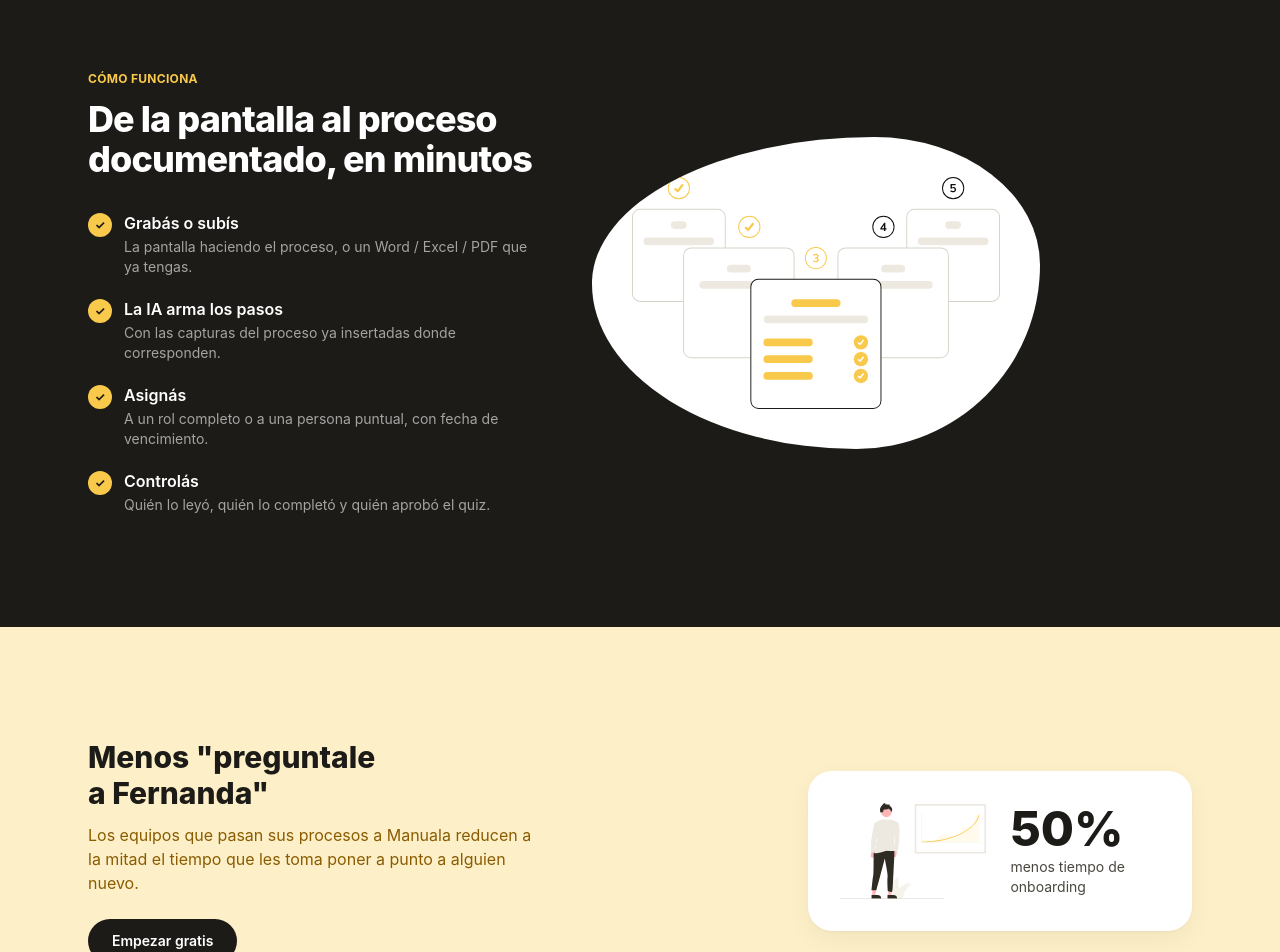
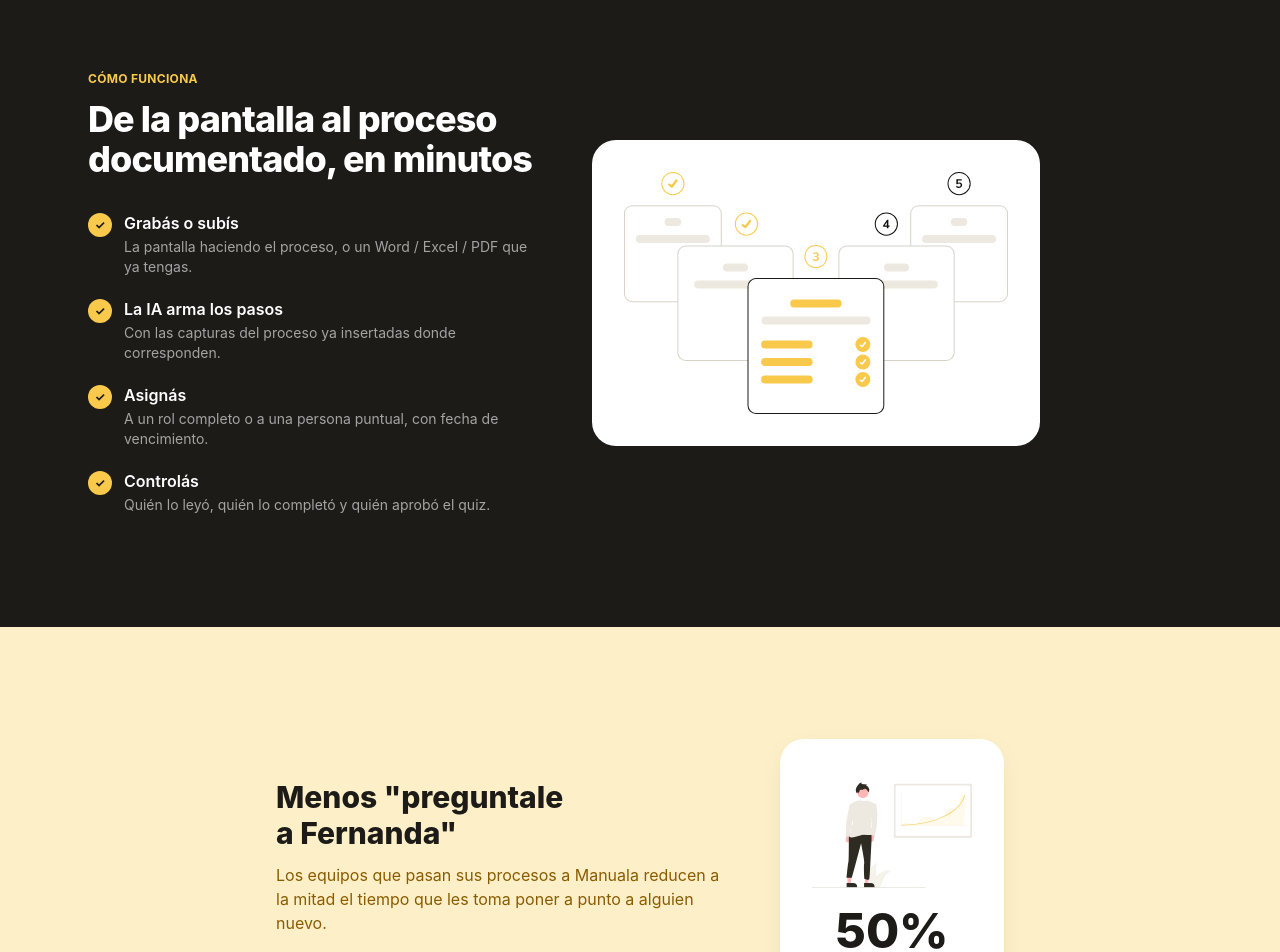
Before and after one commit to joabrusso/manuala-landing, a Next.js app: page / in a window 1280 px wide. Shown: the part 1500-2452 px from the top of the page. Built offline with nearby package versions, Linux system fonts and the light colour scheme.

Commit message:
Revertir blob en panel de Cómo funciona (no funcionaba con esa ilustración) y compactar card del 50% para sacar espacio negativo

```diff
--- a/app/page.tsx
+++ b/app/page.tsx
@@ -142,10 +142,7 @@
               ))}
             </ul>
           </div>
-          <div
-            className="mx-auto w-full max-w-md overflow-hidden bg-paper-0 p-10 lg:mx-0"
-            style={{ borderRadius: "63% 37% 41% 59% / 47% 41% 59% 53%" }}
-          >
+          <div className="mx-auto w-full max-w-md rounded-3xl bg-paper-0 p-8 lg:mx-0">
             <img src="/illustrations/how-it-works.svg" alt="" className="w-full" />
           </div>
         </div>
@@ -153,7 +150,7 @@
 
       {/* ---------- Caso de éxito (split, mostaza pálido) ---------- */}
       <section className="bg-mustard-soft py-20 sm:py-28">
-        <div className="mx-auto flex max-w-6xl flex-wrap items-center gap-12 px-6 lg:flex-nowrap lg:justify-between">
+        <div className="mx-auto flex max-w-4xl flex-wrap items-center justify-center gap-14 px-6">
           <div className="max-w-md">
             <h2 className="font-heading text-2xl font-extrabold text-balance sm:text-3xl">
               Menos &quot;preguntale a Fernanda&quot;
@@ -169,12 +166,10 @@
               Empezar gratis
             </a>
           </div>
-          <div className="mx-auto flex w-full max-w-sm items-center gap-6 rounded-3xl bg-paper-0 p-8 shadow-[0_1px_2px_rgba(28,27,24,0.04),0_8px_24px_rgba(28,27,24,0.05)] lg:mx-0">
-            <img src="/illustrations/growth-stat.svg" alt="" className="h-24 w-auto shrink-0" />
-            <div>
-              <div className="font-heading text-5xl font-extrabold text-ink">50%</div>
-              <div className="mt-1 text-sm text-ink-muted">menos tiempo de onboarding</div>
-            </div>
+          <div className="flex w-56 flex-col items-center gap-2 rounded-3xl bg-paper-0 px-8 py-10 text-center shadow-[0_1px_2px_rgba(28,27,24,0.04),0_8px_24px_rgba(28,27,24,0.05)]">
+            <img src="/illustrations/growth-stat.svg" alt="" className="h-28 w-auto" />
+            <div className="font-heading mt-2 text-5xl font-extrabold text-ink">50%</div>
+            <div className="text-sm text-ink-muted">menos tiempo de onboarding</div>
           </div>
         </div>
       </section>
```
